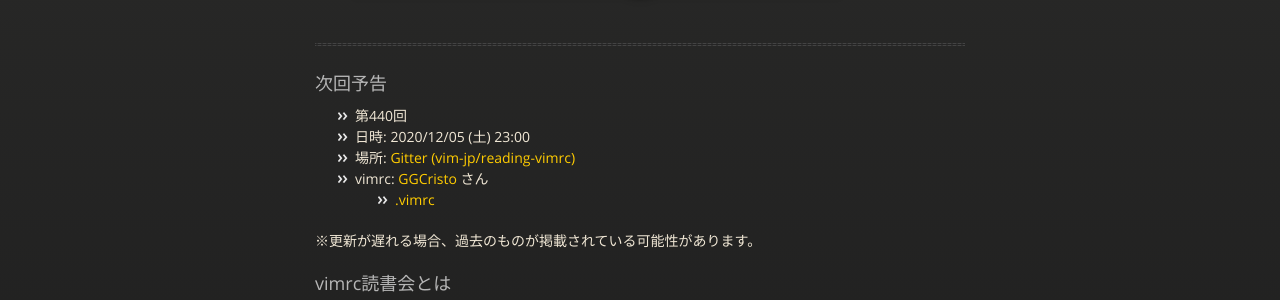
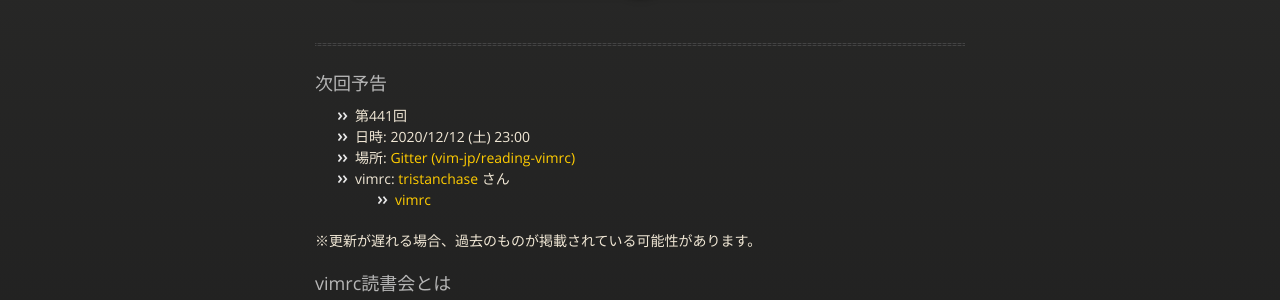
Before and after one commit to vim-jp/reading-vimrc, a Jekyll site: the page built from index.md, in a window 1280 px wide and 900 px high. Shown: the part 211-511 px from the top of the window. Built offline with Jekyll 4.4.1, drawn with Linux system fonts in a browser that asks for light colours; nearby versions of some CDN libraries.

Commit message:
Update the next information: #441 tristanchase

```diff
--- a/_data/next.yml
+++ b/_data/next.yml
@@ -1,11 +1,11 @@
-- id: 440
-  date: '2020-12-05 23:00'
+- id: 441
+  date: '2020-12-12 23:00'
   author:
-    name: GGCristo
-    url: 'https://github.com/GGCristo'
+    name: tristanchase
+    url: 'https://github.com/tristanchase'
   vimrcs:
-    - url: 'https://github.com/GGCristo/dotfiles/blob/master/.vimrc'
+    - url: 'https://github.com/tristanchase/dotfiles/blob/master/vimrc'
       hash: null
-      name: .vimrc
+      name: vimrc
   part: null
   other: null
```
